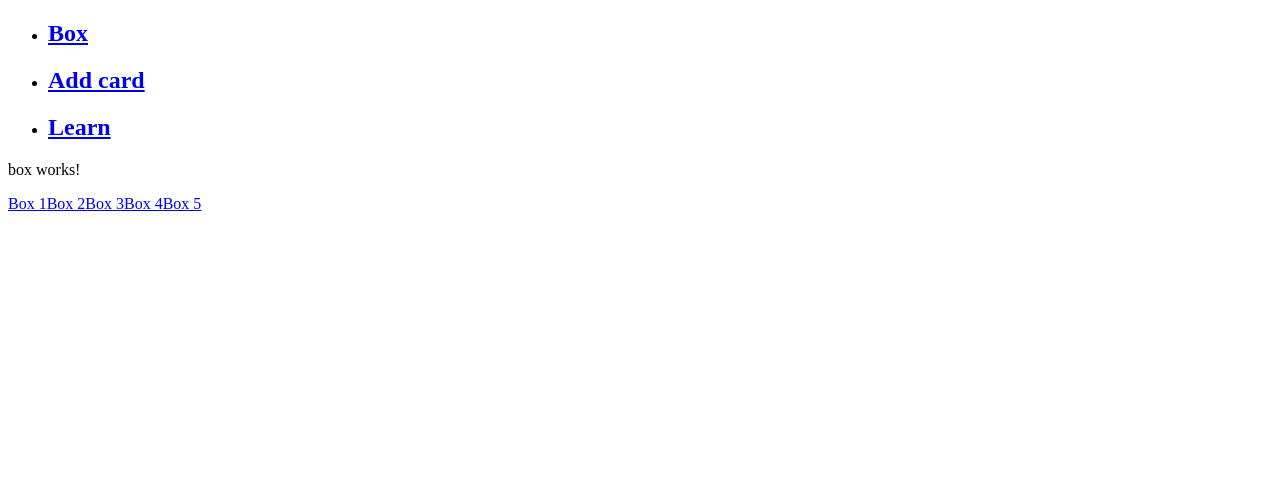
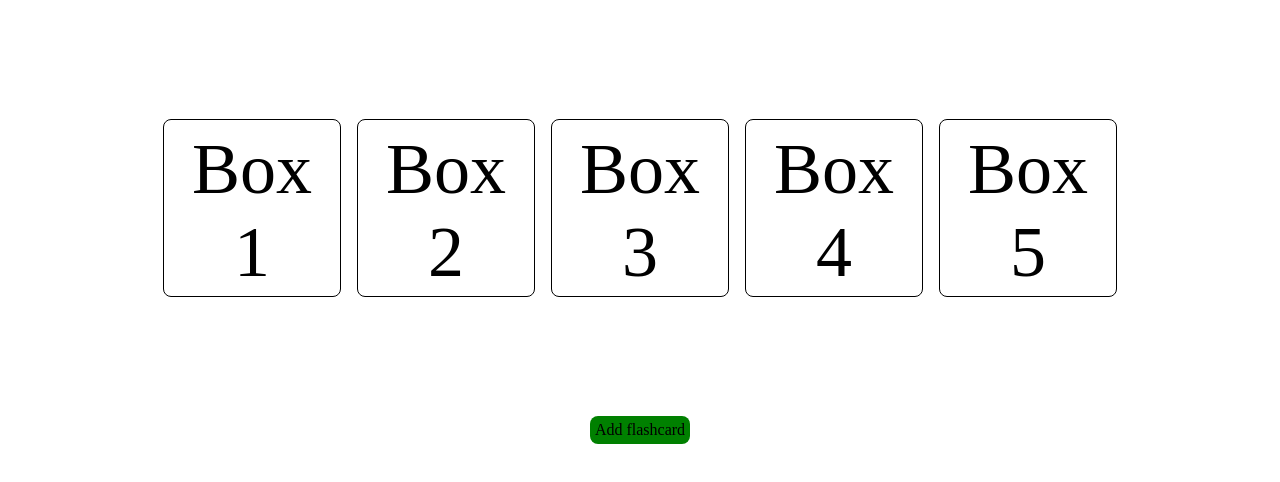
Before and after one commit to nurek-mateusz/Flashcards, an Angular app in the folder client/flashcards/: page /box in a window 1280 px wide. Shown: the top 482 px of the page. Built offline with nearby package versions, Linux system fonts and the light colour scheme.

Commit message:
Add CSS for box component

```diff
--- a/client/flashcards/src/app/app.component.html
+++ b/client/flashcards/src/app/app.component.html
@@ -1,13 +1 @@
-<ul>
-  <li>
-    <h2><a routerLink = "box">Box</a></h2>
-  </li>
-  <li>
-    <h2><a routerLink = "add">Add card</a></h2>
-  </li>
-  <li>
-    <h2><a routerLink = "learn">Learn</a></h2>
-  </li>
-</ul>
-
 <router-outlet></router-outlet>
--- a/client/flashcards/src/app/box/box.component.css
+++ b/client/flashcards/src/app/box/box.component.css
@@ -0,0 +1,45 @@
+.container {
+    display: flex;
+    flex: 1;
+    align-items: center; /* align y */
+    justify-content: center; /* align x */
+}
+
+.box-container {
+    min-height: 50vh;
+    display: flex;
+    flex: 1;
+    align-items: center; /* align y */
+    justify-content: center; /* align x */
+}
+
+.box {
+    border: .1rem solid black;
+    border-radius: .5rem;
+    margin: .5rem;
+    padding: .5rem;
+    font-size: 4.5rem;
+    text-align: center;
+    transition: all .2s;
+    width: 10rem;
+    height: 10rem;
+    cursor: pointer;
+}
+
+.box:hover {
+    background-color: dodgerblue;
+    color: whitesmoke;
+    transform: scale(1.3);
+}
+
+.green-button {
+    background-color: green;
+    margin: .5rem;
+    padding: .3rem;
+    border-radius: .5rem;
+    cursor: pointer;
+}
+
+.green-button:hover {
+    background-color: greenyellow;
+}
--- a/client/flashcards/src/app/box/box.component.html
+++ b/client/flashcards/src/app/box/box.component.html
@@ -1,9 +1,10 @@
-<p>
-  box works!
-</p>
-
-<a [routerLink]="['/learn/1']">Box 1</a>
-<a [routerLink]="['/learn/2']">Box 2</a>
-<a [routerLink]="['/learn/3']">Box 3</a>
-<a [routerLink]="['/learn/4']">Box 4</a>
-<a [routerLink]="['/learn/5']">Box 5</a>
+<div class="box-container">
+  <div class="box" [routerLink]="['/learn/1']">Box 1</div>
+  <div class="box" [routerLink]="['/learn/2']">Box 2</div>
+  <div class="box" [routerLink]="['/learn/3']">Box 3</div>
+  <div class="box" [routerLink]="['/learn/4']">Box 4</div>
+  <div class="box" [routerLink]="['/learn/5']">Box 5</div>
+</div>
+<div class="container">
+  <div class="green-button" [routerLink]="['/add']">Add flashcard</div>
+</div>
```
